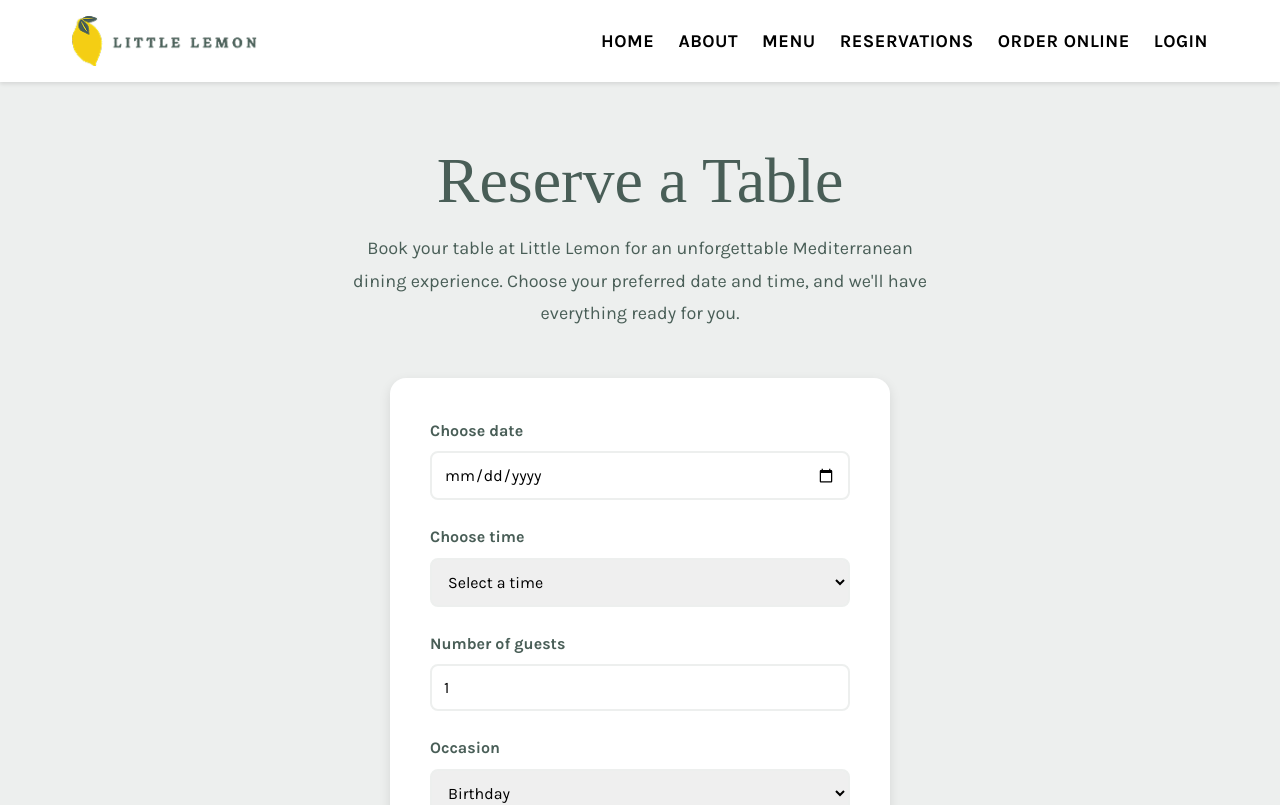
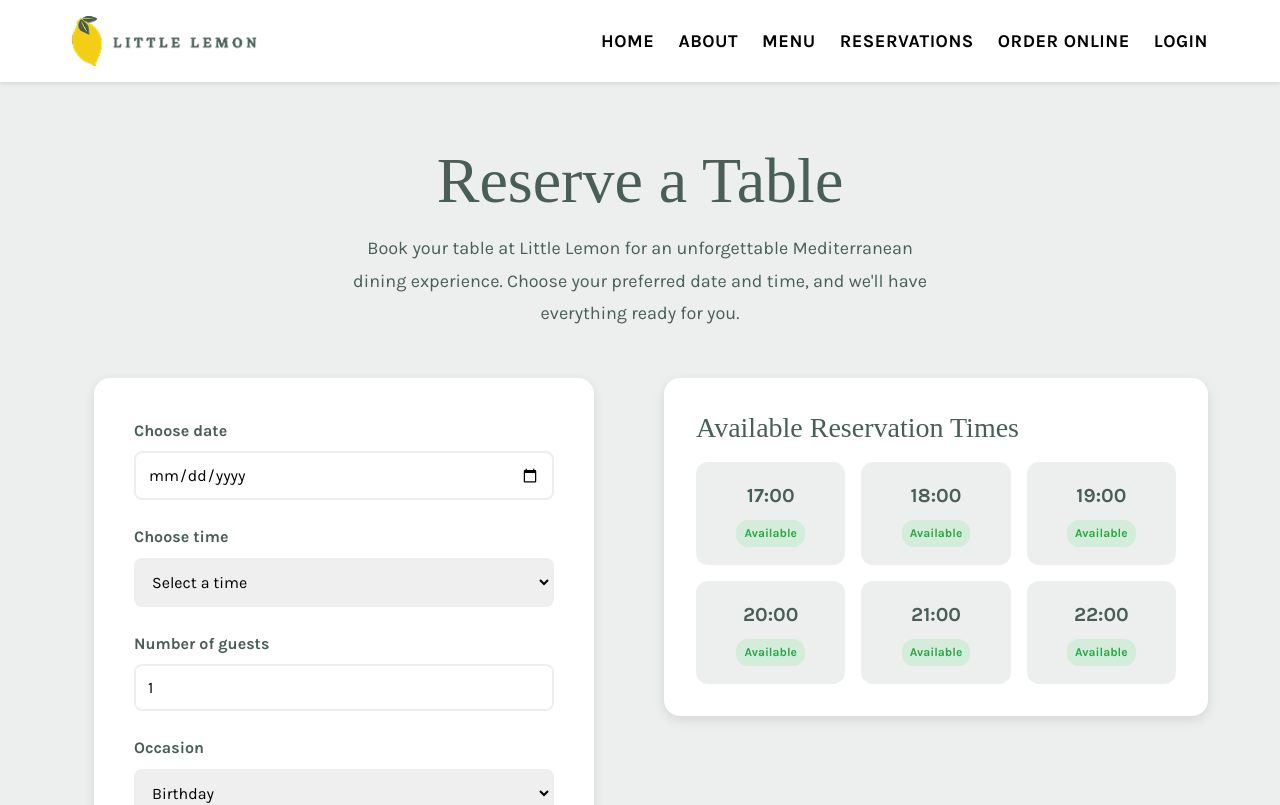
Before and after one commit to Movin-T/meta_capstone, a React (Create React App) app: page /booking in a window 1280 px wide. Shown: the top 805 px of the page. Built offline with nearby package versions, Linux system fonts and the light colour scheme; a web font is replaced by a local one.

Commit message:
feat: Implement dynamic available times display and management using `useReducer` and a new `AvailableTimes` component.

```diff
--- a/src/App.css
+++ b/src/App.css
@@ -365,6 +365,13 @@
   font-size: 1.125rem;
 }
 
+.booking-content {
+  display: grid;
+  grid-template-columns: 1fr 1fr;
+  gap: 3rem;
+  align-items: start;
+}
+
 .booking-form {
   max-width: 500px;
   margin: 0 auto;
@@ -372,6 +379,81 @@
   padding: 2.5rem;
   border-radius: 16px;
   box-shadow: 0 4px 12px rgba(0, 0, 0, 0.1);
+}
+
+/* ========================================
+   AVAILABLE TIMES COMPONENT
+   ======================================== */
+
+.available-times-section {
+  background-color: white;
+  padding: 2rem;
+  border-radius: 16px;
+  box-shadow: 0 4px 12px rgba(0, 0, 0, 0.1);
+}
+
+.available-times-section h3 {
+  color: var(--primary-green);
+  margin-bottom: 1rem;
+  font-size: 1.75rem;
+}
+
+.selected-date-info {
+  color: var(--primary-green);
+  font-weight: 600;
+  margin-bottom: 1.5rem;
+  padding: 0.75rem;
+  background-color: var(--highlight-light-gray);
+  border-radius: 8px;
+  font-size: 0.95rem;
+}
+
+.times-grid {
+  display: grid;
+  grid-template-columns: repeat(auto-fill, minmax(120px, 1fr));
+  gap: 1rem;
+}
+
+.time-slot {
+  display: flex;
+  flex-direction: column;
+  align-items: center;
+  padding: 1rem;
+  background-color: var(--highlight-light-gray);
+  border: 2px solid transparent;
+  border-radius: 12px;
+  transition: all 0.3s ease;
+  cursor: pointer;
+}
+
+.time-slot:hover {
+  border-color: var(--primary-yellow);
+  background-color: var(--secondary-light-peach);
+  transform: translateY(-2px);
+  box-shadow: 0 4px 8px rgba(0, 0, 0, 0.1);
+}
+
+.time-value {
+  font-size: 1.25rem;
+  font-weight: 700;
+  color: var(--primary-green);
+  margin-bottom: 0.5rem;
+}
+
+.availability-badge {
+  font-size: 0.75rem;
+  color: #28a745;
+  background-color: #d4edda;
+  padding: 0.25rem 0.5rem;
+  border-radius: 12px;
+  font-weight: 600;
+}
+
+.no-times-message {
+  color: var(--primary-green);
+  text-align: center;
+  padding: 2rem;
+  font-style: italic;
 }
 
 .form-group {
@@ -510,6 +592,15 @@
   .about-image-2 {
     height: 250px;
   }
+
+  .booking-content {
+    grid-template-columns: 1fr;
+    gap: 2rem;
+  }
+
+  .times-grid {
+    grid-template-columns: repeat(auto-fill, minmax(100px, 1fr));
+  }
 }
 
 @media (max-width: 480px) {
--- /dev/null
+++ b/src/components/AvailableTimes.js
@@ -0,0 +1,36 @@
+const AvailableTimes = ({ availableTimes, selectedDate }) => {
+  return (
+    <div className="available-times-section">
+      <h3>Available Reservation Times</h3>
+      {selectedDate && (
+        <p className="selected-date-info">
+          Showing times for:{' '}
+          {new Date(selectedDate).toLocaleDateString('en-US', {
+            weekday: 'long',
+            year: 'numeric',
+            month: 'long',
+            day: 'numeric',
+          })}
+        </p>
+      )}
+      {availableTimes && availableTimes.length > 0 ? (
+        <div className="times-grid">
+          {availableTimes.map((time) => (
+            <div key={time} className="time-slot">
+              <span className="time-value">{time}</span>
+              <span className="availability-badge">Available</span>
+            </div>
+          ))}
+        </div>
+      ) : (
+        <p className="no-times-message">
+          {selectedDate
+            ? 'No available times for this date. Please select another date.'
+            : 'Select a date to view available times.'}
+        </p>
+      )}
+    </div>
+  );
+};
+
+export default AvailableTimes;
--- a/src/components/BookingForm.js
+++ b/src/components/BookingForm.js
@@ -1,21 +1,21 @@
 import { useState } from 'react';
 
-const BookingForm = () => {
+const BookingForm = ({ availableTimes, dispatch, onDateChange }) => {
   // Form state
   const [date, setDate] = useState('');
   const [time, setTime] = useState('');
   const [guests, setGuests] = useState(1);
   const [occasion, setOccasion] = useState('Birthday');
 
-  // Available times state
-  // eslint-disable-next-line no-unused-vars
-  const [availableTimes, setAvailableTimes] = useState([
-    '17:00',
-    '18:00',
-    '19:00',
-    '20:00',
-    '21:00',
-  ]);
+  // Handle date change and notify parent
+  const handleDateChange = (e) => {
+    const newDate = e.target.value;
+    setDate(newDate);
+    dispatch({ type: 'UPDATE_TIMES', payload: newDate });
+    if (onDateChange) {
+      onDateChange(newDate);
+    }
+  };
 
   // Handle form submission
   const handleSubmit = (e) => {
@@ -42,7 +42,7 @@ const BookingForm = () => {
           type="date"
           id="res-date"
           value={date}
-          onChange={(e) => setDate(e.target.value)}
+          onChange={handleDateChange}
           required
         />
       </div>
--- a/src/components/BookingPage.js
+++ b/src/components/BookingPage.js
@@ -1,6 +1,11 @@
+import { useState } from 'react';
 import BookingForm from './BookingForm';
+import AvailableTimes from './AvailableTimes';
 
-const BookingPage = () => {
+const BookingPage = ({ availableTimes, dispatch }) => {
+  // Track selected date to show available times
+  const [selectedDate, setSelectedDate] = useState('');
+
   return (
     <section className="booking-page">
       <div className="container">
@@ -10,7 +15,23 @@ const BookingPage = () => {
           dining experience. Choose your preferred date and time, and we'll have
           everything ready for you.
         </p>
-        <BookingForm />
+
+        <div className="booking-content">
+          <div className="booking-form-section">
+            <BookingForm
+              availableTimes={availableTimes}
+              dispatch={dispatch}
+              onDateChange={setSelectedDate}
+            />
+          </div>
+
+          <div className="available-times-wrapper">
+            <AvailableTimes
+              availableTimes={availableTimes}
+              selectedDate={selectedDate}
+            />
+          </div>
+        </div>
       </div>
     </section>
   );
--- a/src/components/Main.js
+++ b/src/components/Main.js
@@ -1,13 +1,34 @@
+import { useReducer } from 'react';
 import { Routes, Route } from 'react-router-dom';
 import HomePage from './HomePage';
 import BookingPage from './BookingPage';
 
+const initializeTimes = () => {
+  return ['17:00', '18:00', '19:00', '20:00', '21:00', '22:00'];
+};
+
+const updateTimes = (state, action) => {
+  // For now, return the same state regardless of the action
+  return state;
+};
+
 const Main = () => {
+  const [availableTimes, dispatch] = useReducer(
+    updateTimes,
+    [],
+    initializeTimes
+  );
+
   return (
     <main>
       <Routes>
         <Route path="/" element={<HomePage />} />
-        <Route path="/booking" element={<BookingPage />} />
+        <Route
+          path="/booking"
+          element={
+            <BookingPage availableTimes={availableTimes} dispatch={dispatch} />
+          }
+        />
       </Routes>
     </main>
   );
```
